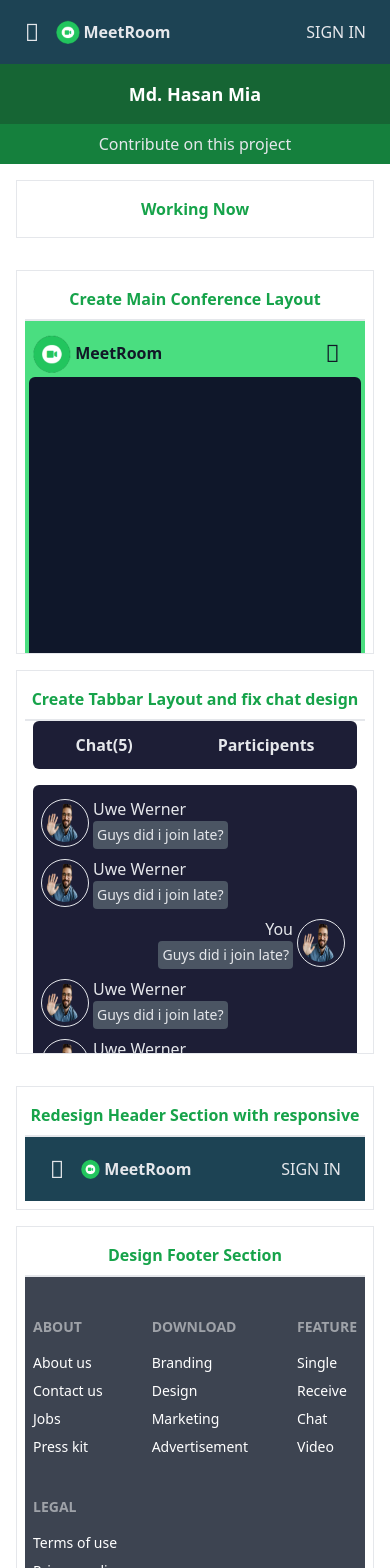
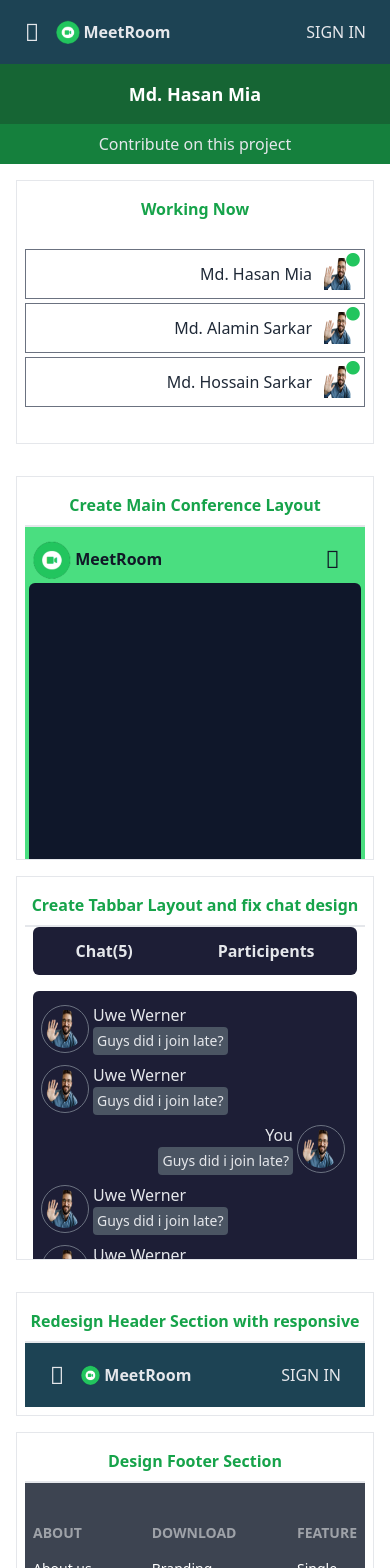
Before and after one commit to shafaeth1/MeetRoom, a React (Create React App) app: page /hasan in a window 390 px wide. Shown: the top 1568 px of the page. Built offline with nearby package versions, Linux system fonts and the light colour scheme; no server answers.

Commit message:
fix hero responsive and implement into conference page

```diff
--- a/src/components/Chat/Chat.js
+++ b/src/components/Chat/Chat.js
@@ -7,7 +7,7 @@
             <div className='rounded-lg mb-2 tab-bar overflow-y-auto max-h-96'>
 
                 <div className='flex items-center py-1 justify-start'>
-                    <img src={user} alt="Main user" className='w-12 h-12 p-1 border mr-1 rounded-full' />
+                    <img src={user} alt="Main user" className='w-12 h-12 p-1 border border-gray-500 mr-1 rounded-full' />
                     <div>
                         <h2 className='text-md font-medium'>Uwe Werner</h2>
                         <p className='text-sm bg-gray-600 p-1 rounded'>Guys did i join late?</p>
@@ -15,7 +15,7 @@
                 </div>
 
                 <div className='flex items-center py-1 justify-start'>
-                    <img src={user} alt="Main user" className='w-12 h-12 p-1 border mr-1 rounded-full' />
+                    <img src={user} alt="Main user" className='w-12 h-12 p-1 border border-gray-500 mr-1 rounded-full' />
                     <div >
                         <h2 className='text-md font-medium'>Uwe Werner</h2>
                         <p className='text-sm bg-gray-600 p-1 rounded'>Guys did i join late?</p>
@@ -23,7 +23,7 @@
                 </div>
 
                 <div className='flex items-center py-1 flex-row-reverse text-right pr-1'>
-                    <img src={user} alt="Main user" className='w-12 h-12 p-1 border ml-1 rounded-full' />
+                    <img src={user} alt="Main user" className='w-12 h-12 p-1 border border-gray-500 ml-1 rounded-full' />
                     <div >
                         <h2 className='text-md font-medium'>You</h2>
                         <p className='text-sm bg-gray-600 p-1 rounded'>Guys did i join late?</p>
@@ -31,7 +31,7 @@
                 </div>
 
                 <div className='flex items-center py-1 justify-start'>
-                    <img src={user} alt="Main user" className='w-12 h-12 p-1 border mr-1 rounded-full' />
+                    <img src={user} alt="Main user" className='w-12 h-12 p-1 border border-gray-500 mr-1 rounded-full' />
                     <div >
                         <h2 className='text-md font-medium'>Uwe Werner</h2>
                         <p className='text-sm bg-gray-600 p-1 rounded'>Guys did i join late?</p>
@@ -39,7 +39,7 @@
                 </div>
 
                 <div className='flex items-center py-1 justify-start'>
-                    <img src={user} alt="Main user" className='w-12 h-12 p-1 border mr-1 rounded-full' />
+                    <img src={user} alt="Main user" className='w-12 h-12 p-1 border border-gray-500 mr-1 rounded-full' />
                     <div >
                         <h2 className='text-md font-medium'>Uwe Werner</h2>
                         <p className='text-sm bg-gray-600 p-1 rounded'>Guys did i join late?</p>
@@ -47,7 +47,7 @@
                 </div>
 
                 <div className='flex items-center py-1 flex-row-reverse text-right pr-1'>
-                    <img src={user} alt="Main user" className='w-12 h-12 p-1 border ml-1 rounded-full' />
+                    <img src={user} alt="Main user" className='w-12 h-12 p-1 border border-gray-500 ml-1 rounded-full' />
                     <div >
                         <h2 className='text-md font-medium'>You</h2>
                         <p className='text-sm bg-gray-600 p-1 rounded'>Guys did i join late?</p>
@@ -55,7 +55,7 @@
                 </div>
 
                 <div className='flex items-center py-1 justify-start'>
-                    <img src={user} alt="Main user" className='w-12 h-12 p-1 border mr-1 rounded-full' />
+                    <img src={user} alt="Main user" className='w-12 h-12 p-1 border border-gray-500 mr-1 rounded-full' />
                     <div >
                         <h2 className='text-md font-medium'>Uwe Werner</h2>
                         <p className='text-sm bg-gray-600 p-1 rounded'>Guys did i join late?</p>
@@ -63,7 +63,7 @@
                 </div>
 
                 <div className='flex items-center py-1 justify-start'>
-                    <img src={user} alt="Main user" className='w-12 h-12 p-1 border mr-1 rounded-full' />
+                    <img src={user} alt="Main user" className='w-12 h-12 p-1 border border-gray-500 mr-1 rounded-full' />
                     <div >
                         <h2 className='text-md font-medium'>Uwe Werner</h2>
                         <p className='text-sm bg-gray-600 p-1 rounded'>Guys did i join late?</p>
@@ -71,7 +71,7 @@
                 </div>
 
                 <div className='flex items-center py-1 flex-row-reverse text-right pr-1'>
-                    <img src={user} alt="Main user" className='w-12 h-12 p-1 border ml-1 rounded-full' />
+                    <img src={user} alt="Main user" className='w-12 h-12 p-1 border border-gray-500 ml-1 rounded-full' />
                     <div >
                         <h2 className='text-md font-medium'>You</h2>
                         <p className='text-sm bg-gray-600 p-1 rounded'>Guys did i join late?</p>
@@ -82,7 +82,7 @@
 
             <div className='flex items-center gap-2 bg-green-600 rounded p-2 mt-4'>
                 <button><i className="far fa-image text-3xl text-gray-200"></i></button>
-                <input type="text" placeholder="Type here" className="p-2 rounded-md border-none w-full px-2" />
+                <input type="text" placeholder="Type here" className="p-2 rounded-md border border-gray-500-none w-full px-2" />
                 <button> <i className="far fa-paper-plane text-2xl font-medium"></i> </button>
             </div>
 
--- a/src/components/Participant/Participant.js
+++ b/src/components/Participant/Participant.js
@@ -1,9 +1,36 @@
 import React from 'react';
+import user from "../../Assets/Images/user.png"
 
 const Participant = () => {
     return (
-        <div>
+        <div className='w-full'>
+            <div className='rounded-lg mb-2 py-4 tab-bar overflow-y-auto max-h-96'>
 
+                <div className='flex items-center py-1 my-1 gap-x-2 flex-row-reverse text-right border border-gray-500'>
+                    <div className='flex relative'>
+                        <img src={user} alt="Main user" className='w-10 h-10 p-1 mr-1' />
+                        <i className="fas fa-circle text-green-500 absolute right-1 bottom-6 text-sm"></i>
+                    </div>
+                    <h2 className='text-md font-medium'>Md. Hasan Mia</h2>
+                </div>
+
+                <div className='flex items-center py-1 my-1 gap-x-2 flex-row-reverse text-right border border-gray-500'>
+                    <div className='flex relative'>
+                        <img src={user} alt="Main user" className='w-10 h-10 p-1 mr-1' />
+                        <i className="fas fa-circle text-green-500 absolute right-1 bottom-6 text-sm"></i>
+                    </div>
+                    <h2 className='text-md font-medium'>Md. Alamin Sarkar</h2>
+                </div>
+
+                <div className='flex items-center py-1 my-1 gap-x-2 flex-row-reverse text-right border border-gray-500'>
+                    <div className='flex relative'>
+                        <img src={user} alt="Main user" className='w-10 h-10 p-1 mr-1' />
+                        <i className="fas fa-circle text-green-500 absolute right-1 bottom-6 text-sm"></i>
+                    </div>
+                    <h2 className='text-md font-medium'>Md. Hossain Sarkar</h2>
+                </div>
+
+            </div>
         </div>
     );
 };
--- a/src/index.css
+++ b/src/index.css
@@ -5,6 +5,12 @@
 /* Color Code */
 .bg-header{
   background-color: #1D4354;
+}
+.bg-transparent{
+  background-color: #ffffff13;
+}
+.bg-clock{
+  background-color: #e5989854;
 }
 .bg-green{
   background-color: #70DEAD;
--- a/src/pages/ConferenceRoom/VideoConference/VideoConference.js
+++ b/src/pages/ConferenceRoom/VideoConference/VideoConference.js
@@ -13,7 +13,7 @@
             </div>
             {/* ========Right Sidebar ========*/}
             <div className="md:w-12/12 lg:w-4/12">
-            <ChatTab></ChatTab>
+                <ChatTab></ChatTab>
             </div>
         </div>
     );
--- a/src/pages/Home/Home.js
+++ b/src/pages/Home/Home.js
@@ -9,8 +9,8 @@
       <div className="hero-content flex-col lg:flex-row-reverse">
         <img src={background} className="w-full md:max-w-sm rounded-lg" alt='background' />
         <div>
-          <h1 className="min-w-md md:text-5xl font-bold">MeetRoom: Video,Audio conferencing made simple</h1>
-          <p className="pt-1 pb-4 md:text-xl">There's lots to love about MeetRoom.Add flexibility, not complexity</p>
+          <h1 className="min-w-md text-xl md:text-5xl font-bold">MeetRoom: Video,Audio conferencing made simple</h1>
+          <p className="pt-1 lg:pt-2 pb-4 lg:pb-6 md:text-xl">There's lots to love about MeetRoom.Add flexibility, not complexity</p>
           <Link to='/room' className="p-4 bg-green-700 text-gray-200 font-semibold curson:pointer rounded-md">Get Started Meeting</Link>
         </div>
       </div>
--- a/src/pages/Indivisual/Hasan.js
+++ b/src/pages/Indivisual/Hasan.js
@@ -3,6 +3,7 @@
 import ConferenceRoom from '../ConferenceRoom/ConferenceRoom';
 import Navbar from '../../components/Navbar/Navbar';
 import Footer from '../../components/Footer/Footer';
+import Participant from '../../components/Participant/Participant';
 
 const Hasan = () => {
     return (
@@ -15,6 +16,7 @@
             <div className='flex flex-col lg:flex-row gap-4 p-4'>
                 <div className='w-12/12 border p-2 w-full'>
                     <h1 className='text-center py-2 font-semibold text-green-600'>Working Now</h1>
+                    <Participant></Participant>
                 </div>
             </div>
 
@@ -47,6 +49,19 @@
             </div>
             {/* end row */}
 
+            <div className='flex flex-col lg:flex-row gap-4 p-4'>
+                <div className='w-12/12 md:w-6/12 border p-2 overflow-y-scroll max-h-96'>
+                    <h1 className='text-center py-2 border-b-2 font-semibold text-green-600'>Design Participent or user</h1>
+                    <Participant></Participant>
+                </div>
+                {/* end col */}
+                <div className='w-12/12 md:w-6/12 border p-2 overflow-y-scroll max-h-96'>
+                    <h1 className='text-center py-2 border-b-2 font-semibold text-green-600'>Design Footer Section</h1>
+                </div>
+                {/* end col */}
+            </div>
+            {/* end row */}
+
         </section>
     );
 };
```
Also changed, not shown: src/App.js (+3 -17 lines), src/components/ChatTab/ChatTab.js (+2 -7 lines), src/pages/ConferenceRoom/HomeConference/HomeConference.js (added, +86 -0 lines), src/Assets/Images/arch.jpeg (added).
